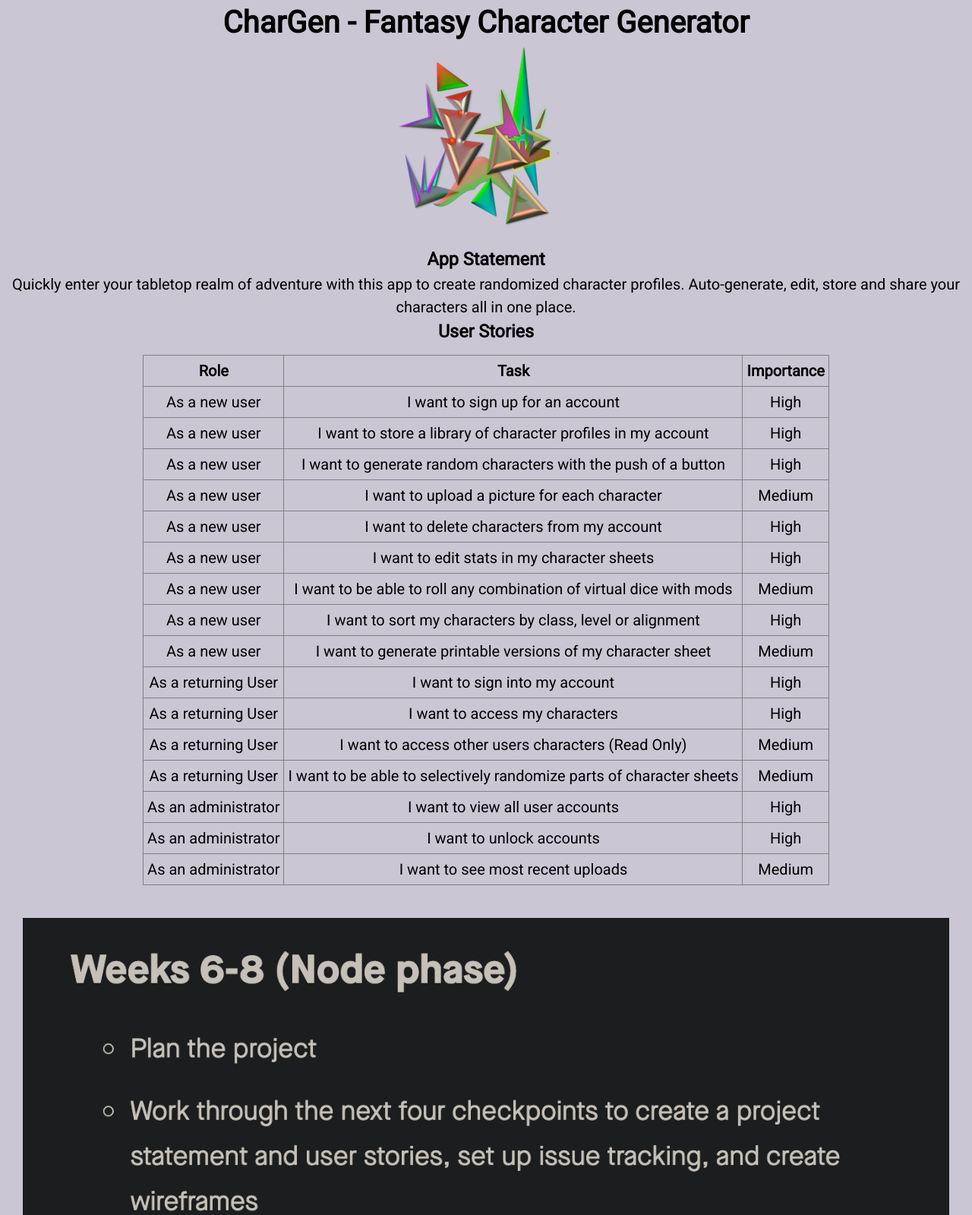
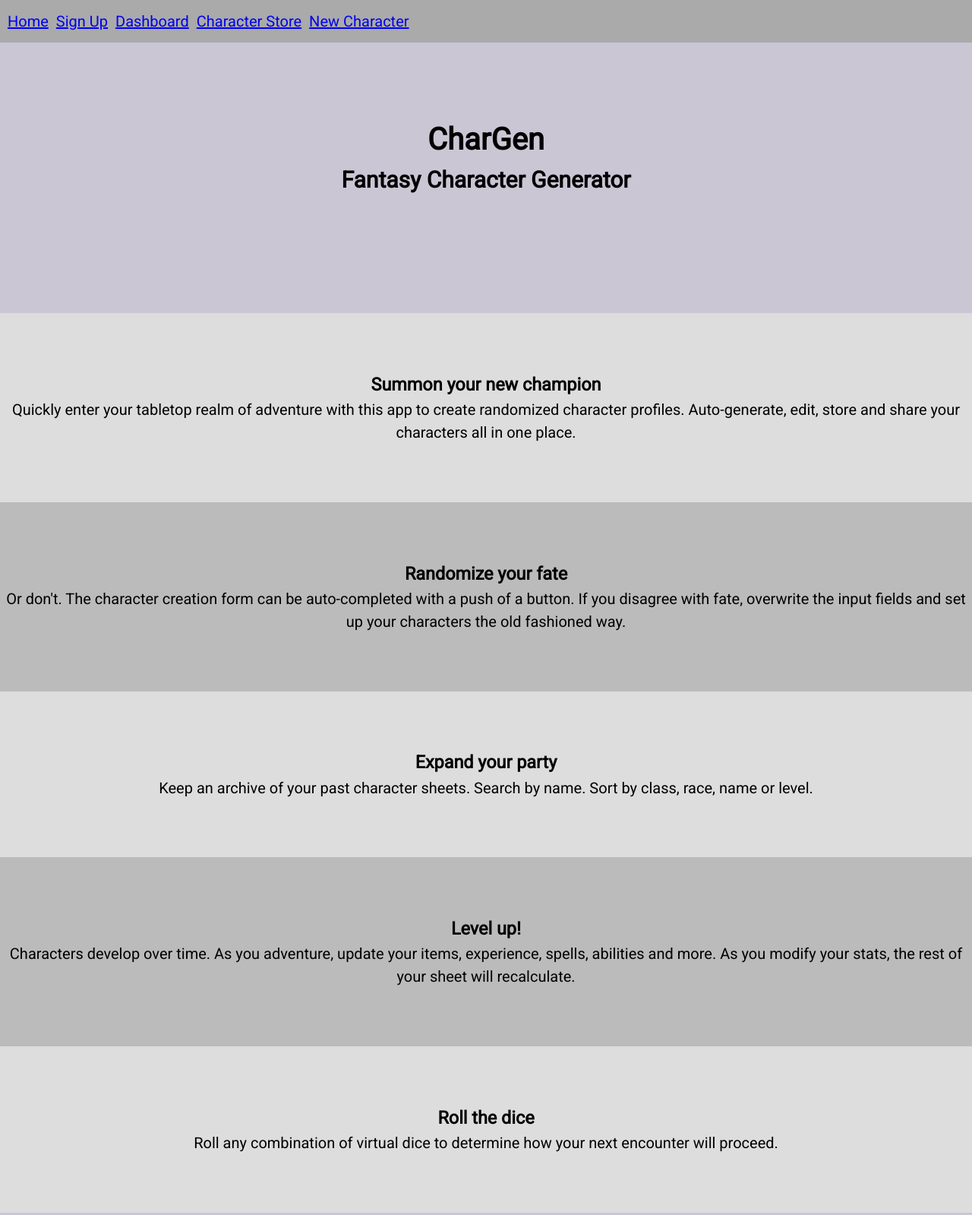
Before and after one commit to warptrail/charGen-wireframe, a plain HTML site: page index.html in a window 1280 px wide. Shown: the top 1599 px of the page at 76% size. Drawn offline with Linux system fonts and the light colour scheme.

Commit message:
nav bar working

```diff
--- a/css/stylesheet.css
+++ b/css/stylesheet.css
@@ -24,6 +24,15 @@ nav {
   left: 0;
   right: 0;
   z-index: 10;
+}
+
+nav ul {
+  display: flex;
+  flex-wrap: wrap;
+}
+
+nav ul li {
+  margin-left: 10px;
 }
 
 header {
--- a/index.html
+++ b/index.html
@@ -15,117 +15,74 @@
   </head>
 
   <body>
-    <h1>CharGen - Fantasy Character Generator</h1>
-    <img src="img/icon-default.ico" />
+    <nav role="navigation">
+      <ul>
+        <li>
+          <a href="index.html">Home</a>
+        </li>
+        <li>
+          <a href="sign-up.html">Sign Up</a>
+        </li>
+        <li>
+          <a href="dashboard.html">Dashboard</a>
+        </li>
+        <li>
+          <a href="character-display.html">Character Store</a>
+        </li>
+        <li>
+          <a href="new-character-form.html">New Character</a>
+        </li>
+      </ul>
+    </nav>
+    <main role="main">
+      <header role="banner">
+        <h1>CharGen</h1>
+        <h2>Fantasy Character Generator</h2>
+      </header>
 
-    <h3>App Statement</h3>
-    <p>
-      Quickly enter your tabletop realm of adventure with this app to create
-      randomized character profiles. Auto-generate, edit, store and share your
-      characters all in one place.
-    </p>
-    <h3>User Stories</h3>
-    <table class="table table-bordered table-hover table-condensed">
-      <thead>
-        <tr>
-          <th title="Field #1">Role</th>
-          <th title="Field #2">Task</th>
-          <th title="Field #3">Importance</th>
-        </tr>
-      </thead>
-      <tbody>
-        <tr>
-          <td>As a new user</td>
-          <td>I want to sign up for an account</td>
-          <td>High</td>
-        </tr>
-        <tr>
-          <td>As a new user</td>
-          <td>I want to store a library of character profiles in my account</td>
-          <td>High</td>
-        </tr>
-        <tr>
-          <td>As a new user</td>
-          <td>
-            I want to generate random characters with the push of a button
-          </td>
-          <td>High</td>
-        </tr>
-        <tr>
-          <td>As a new user</td>
-          <td>I want to upload a picture for each character</td>
-          <td>Medium</td>
-        </tr>
-        <tr>
-          <td>As a new user</td>
-          <td>I want to delete characters from my account</td>
-          <td>High</td>
-        </tr>
-        <tr>
-          <td>As a new user</td>
-          <td>I want to edit stats in my character sheets</td>
-          <td>High</td>
-        </tr>
-        <tr>
-          <td>As a new user</td>
-          <td>
-            I want to be able to roll any combination of virtual dice with mods
-          </td>
-          <td>Medium</td>
-        </tr>
-        <tr>
-          <td>As a new user</td>
-          <td>I want to sort my characters by class, level or alignment</td>
-          <td>High</td>
-        </tr>
-        <tr>
-          <td>As a new user</td>
-          <td>I want to generate printable versions of my character sheet</td>
-          <td>Medium</td>
-        </tr>
-        <tr>
-          <td>As a returning User</td>
-          <td>I want to sign into my account</td>
-          <td>High</td>
-        </tr>
-        <tr>
-          <td>As a returning User</td>
-          <td>I want to access my characters</td>
-          <td>High</td>
-        </tr>
-        <tr>
-          <td>As a returning User</td>
-          <td>I want to access other users characters (Read Only)</td>
-          <td>Medium</td>
-        </tr>
-        <tr>
-          <td>As a returning User</td>
-          <td>
-            I want to be able to selectively randomize parts of character sheets
-          </td>
-          <td>Medium</td>
-        </tr>
-        <tr>
-          <td>As an administrator</td>
-          <td>I want to view all user accounts</td>
-          <td>High</td>
-        </tr>
-        <tr>
-          <td>As an administrator</td>
-          <td>I want to unlock accounts</td>
-          <td>High</td>
-        </tr>
-        <tr>
-          <td>As an administrator</td>
-          <td>I want to see most recent uploads</td>
-          <td>Medium</td>
-        </tr>
-      </tbody>
-    </table>
-    <div class="img-frame">
-      <img src="planning-requirements.png" />
-    </div>
+      <section>
+        <h3>Summon your new champion</h3>
+        <p>
+          Quickly enter your tabletop realm of adventure with this app to create
+          randomized character profiles. Auto-generate, edit, store and share
+          your characters all in one place.
+        </p>
+      </section>
 
-    <script src="js/app.js"></script>
+      <section>
+        <h3>Randomize your fate</h3>
+        <p>
+          Or don't. The character creation form can be auto-completed with a
+          push of a button. If you disagree with fate, overwrite the input
+          fields and set up your characters the old fashioned way.
+        </p>
+      </section>
+
+      <section>
+        <h3>Expand your party</h3>
+        <p>
+          Keep an archive of your past character sheets. Search by name. Sort by
+          class, race, name or level.
+        </p>
+      </section>
+
+      <section>
+        <h3>Level up!</h3>
+        <p>
+          Characters develop over time. As you adventure, update your items,
+          experience, spells, abilities and more. As you modify your stats, the
+          rest of your sheet will recalculate.
+        </p>
+      </section>
+
+      <section>
+        <h3>Roll the dice</h3>
+        <p>
+          Roll any combination of virtual dice to determine how your next
+          encounter will proceed.
+        </p>
+      </section>
+    </main>
+    <footer role="content-info">Footer</footer>
   </body>
 </html>
```
Also changed, not shown: character-display.html (+19 -1 lines), dashboard.html (+19 -1 lines), landing-page.html (deleted, +0 -70 lines), new-character-form.html (+19 -1 lines), notes.html (added, +131 -0 lines), sign-up.html (+19 -1 lines).
